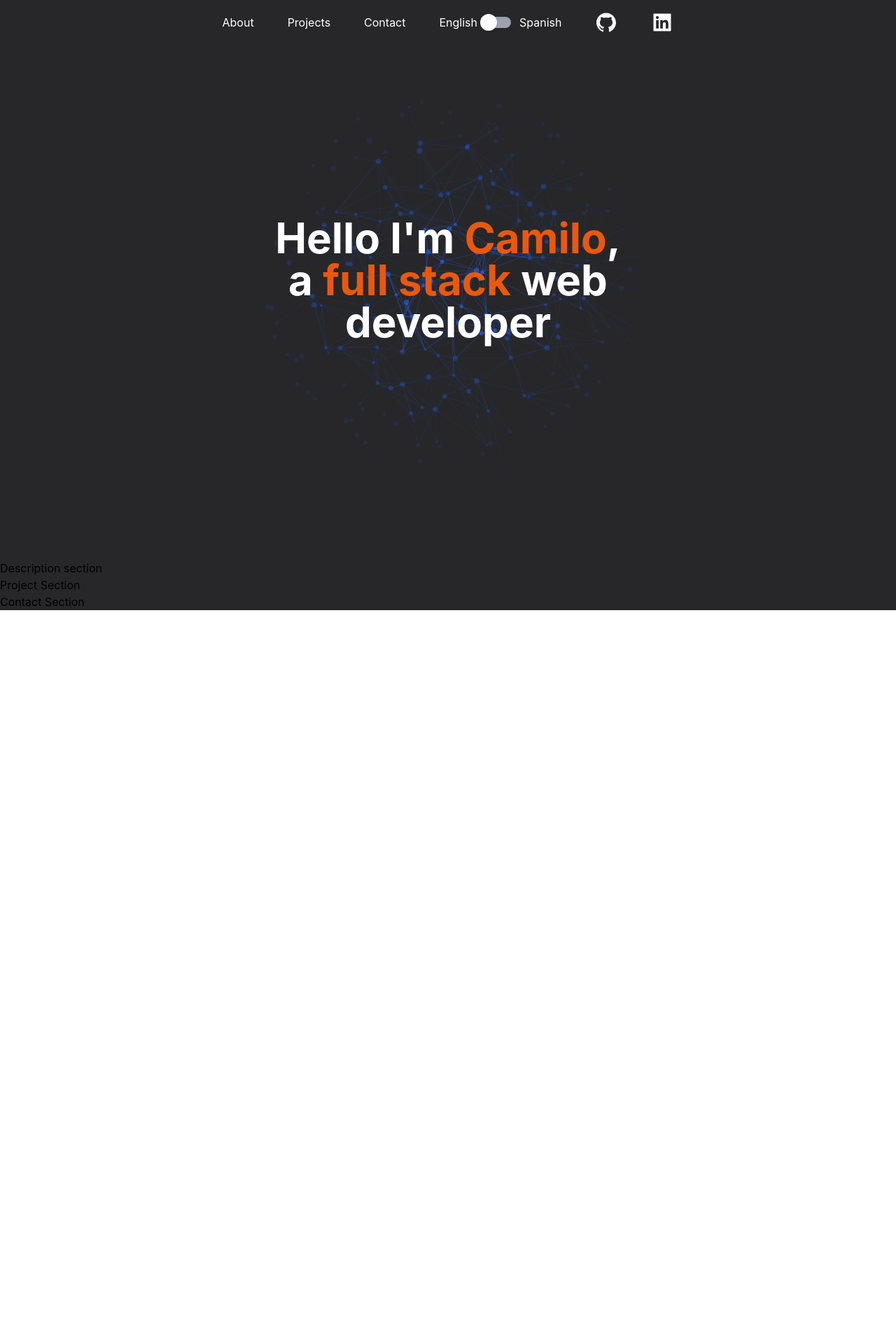
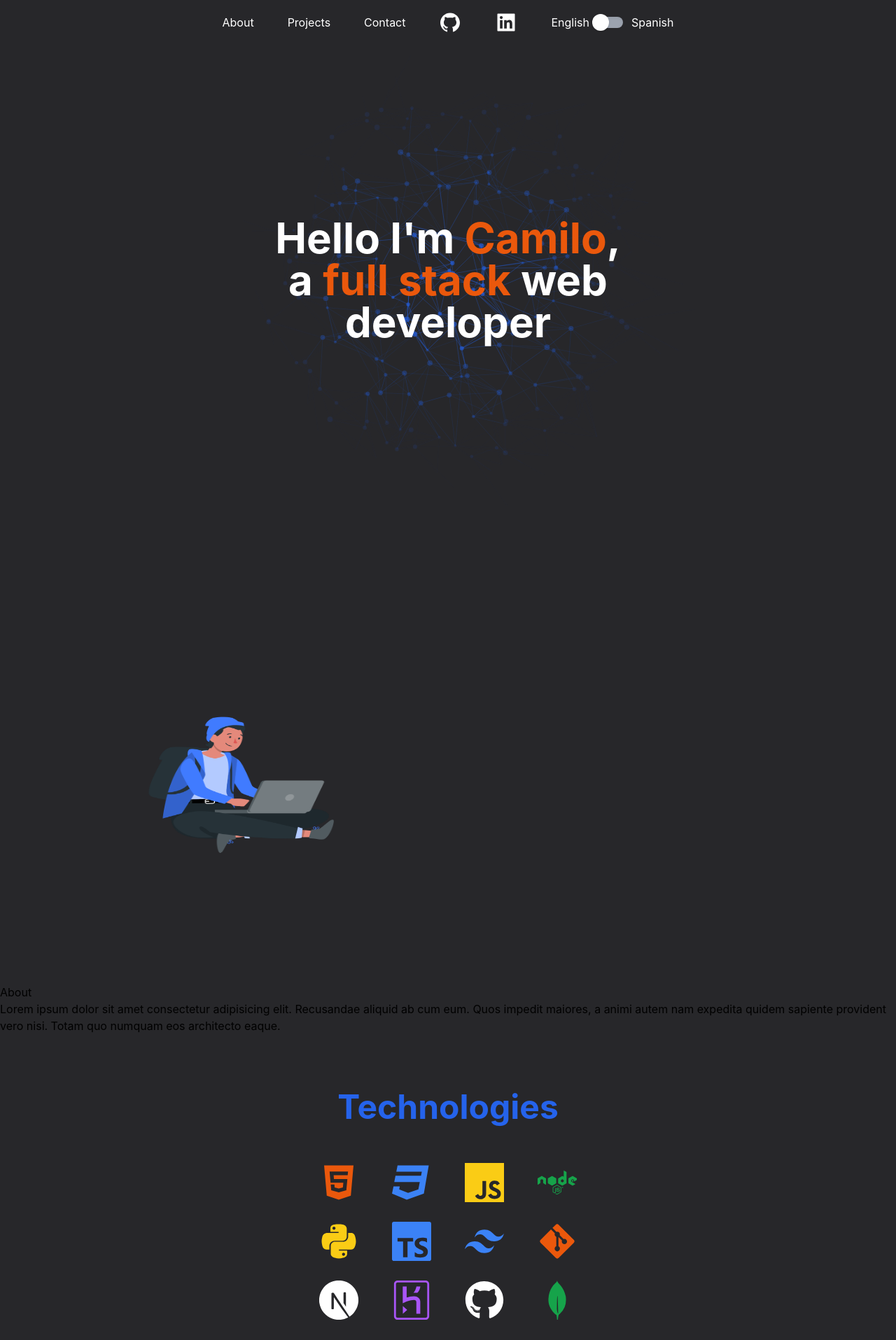
Before and after one commit to Camsz27/portfolio, a Next.js app: page / in a window 1280 px wide. Shown: the top 1915 px of the page at 70% size. Before the commit the page ends 872 px from the top, so only its background shows below. Built offline with nearby package versions, Linux system fonts and the light colour scheme.

Commit message:
finish techonologies section

```diff
--- /dev/null
+++ b/components/About.jsx
@@ -0,0 +1,25 @@
+import React from 'react';
+import Image from 'next/image';
+
+const About = () => {
+  return (
+    <div>
+      <Image
+        src={'/about-image.png'}
+        width={900}
+        height={600}
+        alt='man working'
+        quality={100}
+      />
+      <h1>About</h1>
+      <p>
+        Lorem ipsum dolor sit amet consectetur adipisicing elit. Recusandae
+        aliquid ab cum eum. Quos impedit maiores, a animi autem nam expedita
+        quidem sapiente provident vero nisi. Totam quo numquam eos architecto
+        eaque.
+      </p>
+    </div>
+  );
+};
+
+export default About;
--- a/components/Description.jsx
+++ b/components/Description.jsx
@@ -1,7 +1,15 @@
 import React from 'react';
+import Image from 'next/image';
+import About from './About';
+import Technologies from './Technologies';
 
 const Description = () => {
-  return <div>Description section</div>;
+  return (
+    <div className='space-y-20'>
+      <About />
+      <Technologies />
+    </div>
+  );
 };
 
 export default Description;
--- a/components/Header.jsx
+++ b/components/Header.jsx
@@ -17,6 +17,16 @@ const Header = () => {
       <h3 lang='es'>Proyectos</h3>
       <h3 lang='en'>Contact</h3>
       <h3 lang='es'>Contacto</h3>
+      <a href='https://github.com/Camsz27' target='_blank' rel='noreferrer'>
+        <AiFillGithub className='w-8 h-8' />
+      </a>
+      <a
+        href='https://www.linkedin.com/in/camilo-guevara/'
+        target='_blank'
+        rel='noreferrer'
+      >
+        <AiFillLinkedin className='w-8 h-8' />
+      </a>
       <div className='flex items-center justify-center'>
         <h3 lang='en' className='mr-2'>
           English
@@ -24,11 +34,10 @@ const Header = () => {
         <h3 lang='es' className='mr-2'>
           Inglés
         </h3>
-
-        <label htmlFor='toogleA' className='flex items-center cursor-pointer'>
+        <label htmlFor='toogle' className='flex items-center cursor-pointer'>
           <div className='relative'>
             <input
-              id='toogleA'
+              id='toogle'
               type='checkbox'
               className='sr-only'
               onClick={languageHandler}
@@ -41,17 +50,6 @@ const Header = () => {
         <h3 lang='en'>Spanish</h3>
         <h3 lang='es'>Español</h3>
       </div>
-
-      <a href='https://github.com/Camsz27' target='_blank' rel='noreferrer'>
-        <AiFillGithub className='w-8 h-8' />
-      </a>
-      <a
-        href='https://www.linkedin.com/in/camilo-guevara/'
-        target='_blank'
-        rel='noreferrer'
-      >
-        <AiFillLinkedin className='w-8 h-8' />
-      </a>
     </nav>
   );
 };
--- /dev/null
+++ b/components/Technologies.jsx
@@ -0,0 +1,50 @@
+import React from 'react';
+import {
+  SiExpress,
+  SiJavascript,
+  SiTypescript,
+  SiTailwindcss,
+  SiNextdotjs,
+  SiHeroku,
+  SiMongodb,
+} from 'react-icons/si';
+import {
+  FaReact,
+  FaHtml5,
+  FaCss3,
+  FaNode,
+  FaPython,
+  FaGitAlt,
+  FaGithub,
+} from 'react-icons/fa';
+
+const Technologies = () => {
+  return (
+    <div className='space-y-14'>
+      <h1 lang='en' className='text-5xl font-bold text-blue-600 text-center'>
+        Technologies
+      </h1>
+      <h1 lang='es' className='text-5xl font-bold text-blue-600 text-center'>
+        Technologías
+      </h1>
+      <div className='flex w-1/3 mx-auto justify-center gap-x-12 gap-y-7 flex-wrap'>
+        <FaHtml5 className='w-14 h-14 fill-orange-600' />
+        <FaCss3 className='w-14 h-14 fill-blue-500' />
+        <SiJavascript className='w-14 h-14 fill-yellow-400' />
+        <FaNode className='w-14 h-14 fill-green-600' />
+        <FaPython className='w-14 h-14 fill-yellow-400' />
+        <SiTypescript className='w-14 h-14 fill-blue-500' />
+        <SiTailwindcss className='w-14 h-14 fill-blue-500' />
+        <FaGitAlt className='w-14 h-14 fill-orange-600' />
+        <SiNextdotjs className='w-14 h-14 fill-white' />
+        <SiHeroku className='w-14 h-14 fill-purple-500' />
+        <FaGithub className='w-14 h-14 fill-white' />
+        <SiMongodb className='w-14 h-14 fill-green-600' />
+        <FaReact className='w-14 h-14 fill-blue-500' />
+        <SiExpress className='w-14 h-14 fill-white' />
+      </div>
+    </div>
+  );
+};
+
+export default Technologies;
```
Also changed, not shown: public/about-image.png (added).
